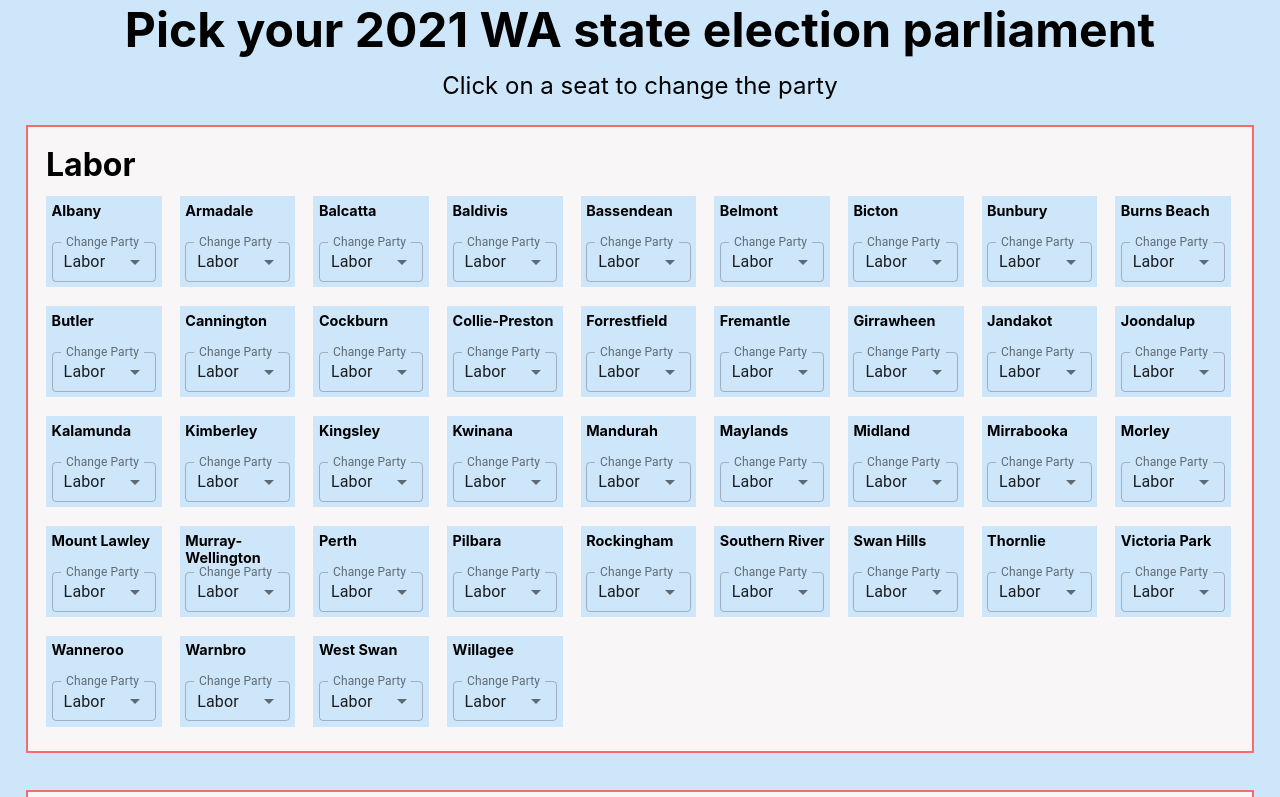
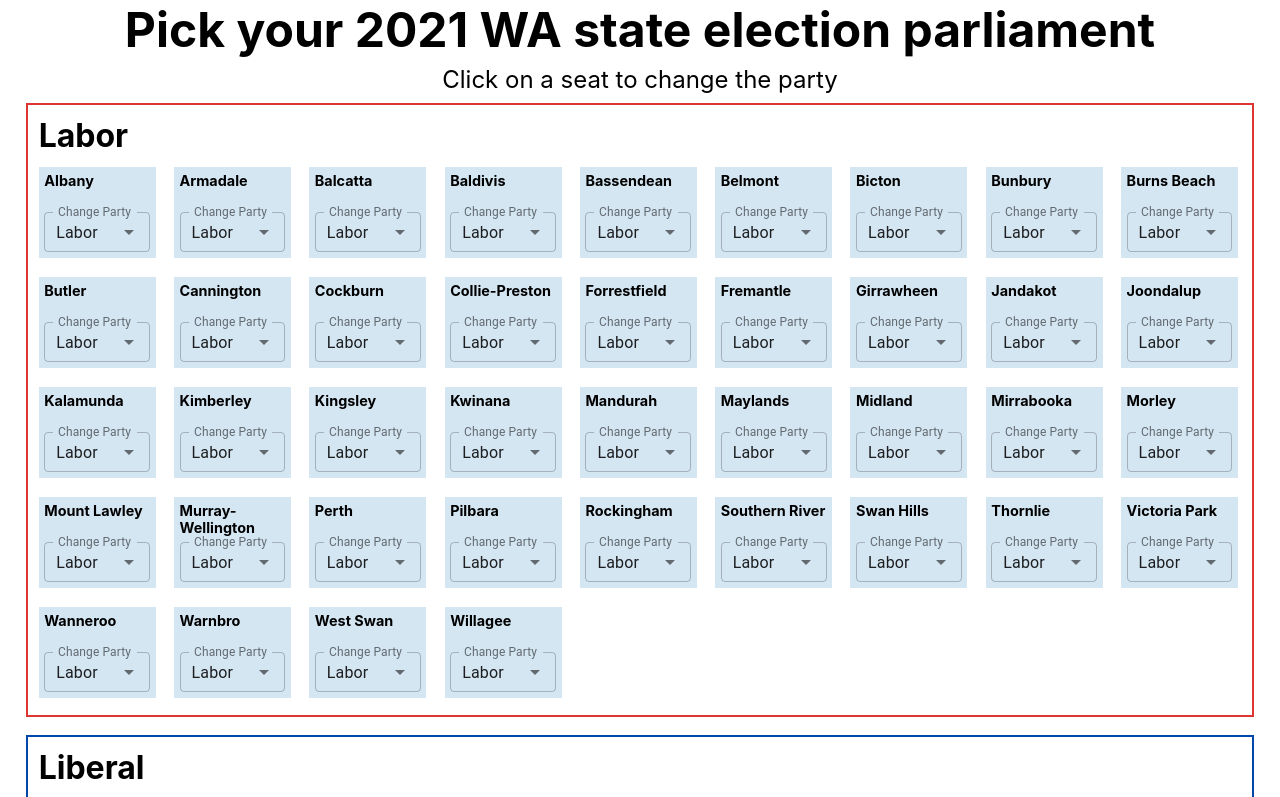
Before and after one commit to benfanderson/wavotes, a React app: page / in a window 1280 px wide. Shown: the top 797 px of the page. Built offline with nearby package versions, Linux system fonts and the light colour scheme.

Commit message:
Added party colours to borders

```diff
--- a/src/PartySeats.js
+++ b/src/PartySeats.js
@@ -9,6 +9,15 @@
     return ['Labor', 'Liberal', 'Nationals'];
   }
   return ['Labor', 'Liberal'];
+};
+
+const partyColour = (party) => {
+  if (party === 'Labor') {
+    return '#DE3533';
+  } if (party === 'Liberal') {
+    return '#0047AB';
+  }
+  return '#006644';
 };
 
 function PartySeats(props) {
@@ -26,7 +35,7 @@
 
   if (seatsArray.length > 0) {
     return (
-      <div className={styles.partyContainer}>
+      <div className={styles.partyContainer} style={{ border: `2px solid ${partyColour(party)}` }}>
         <h2 className={styles.partyName}>{party}</h2>
         <div className={styles.seatsContainer}>
           {seatsArray.map(
--- a/src/styles.css
+++ b/src/styles.css
@@ -4,7 +4,6 @@
   }
 
   body {
-    background-color: #cee6fa;
     font-family: -apple-system, BlinkMacSystemFont, 'Segoe UI', 'Roboto', 'Oxygen',
     'Ubuntu', 'Cantarell', 'Fira Sans', 'Droid Sans', 'Helvetica Neue',
     sans-serif;
@@ -29,10 +28,8 @@
   }
 
   .partyContainer{
-    background-color: #f8f6f6;
     padding: 1.5%;
     margin-bottom: 3%;
-    border: 2px solid rgb(243, 109, 109)
   }
   .seatsContainer{
     /* display: flex;
@@ -49,7 +46,7 @@
     padding: 0.7vh;
     margin-bottom: 5%;
     width: 88%;
-    background-color: #cee6fa;
+    background-color: #d5e6f3;
   }
 
   .seatName {
@@ -74,6 +71,11 @@
       margin-bottom: 2%;
     }
 
+    .partyContainer{
+      padding: 0.9%;
+      margin-bottom: 1.5%;
+    }
+
     .partyName{
       font-size: 2em;
       margin-bottom: 1%;
@@ -93,7 +95,10 @@
   @media only screen and (min-width: 1024px) {
     .title{
       font-size: 3em;
-      margin-bottom: 1%;
+      margin-bottom: 0.5%;
+    }
+    .blurb{
+      margin-bottom: 0.7%;
     }
 
     .seatsContainer{
```
